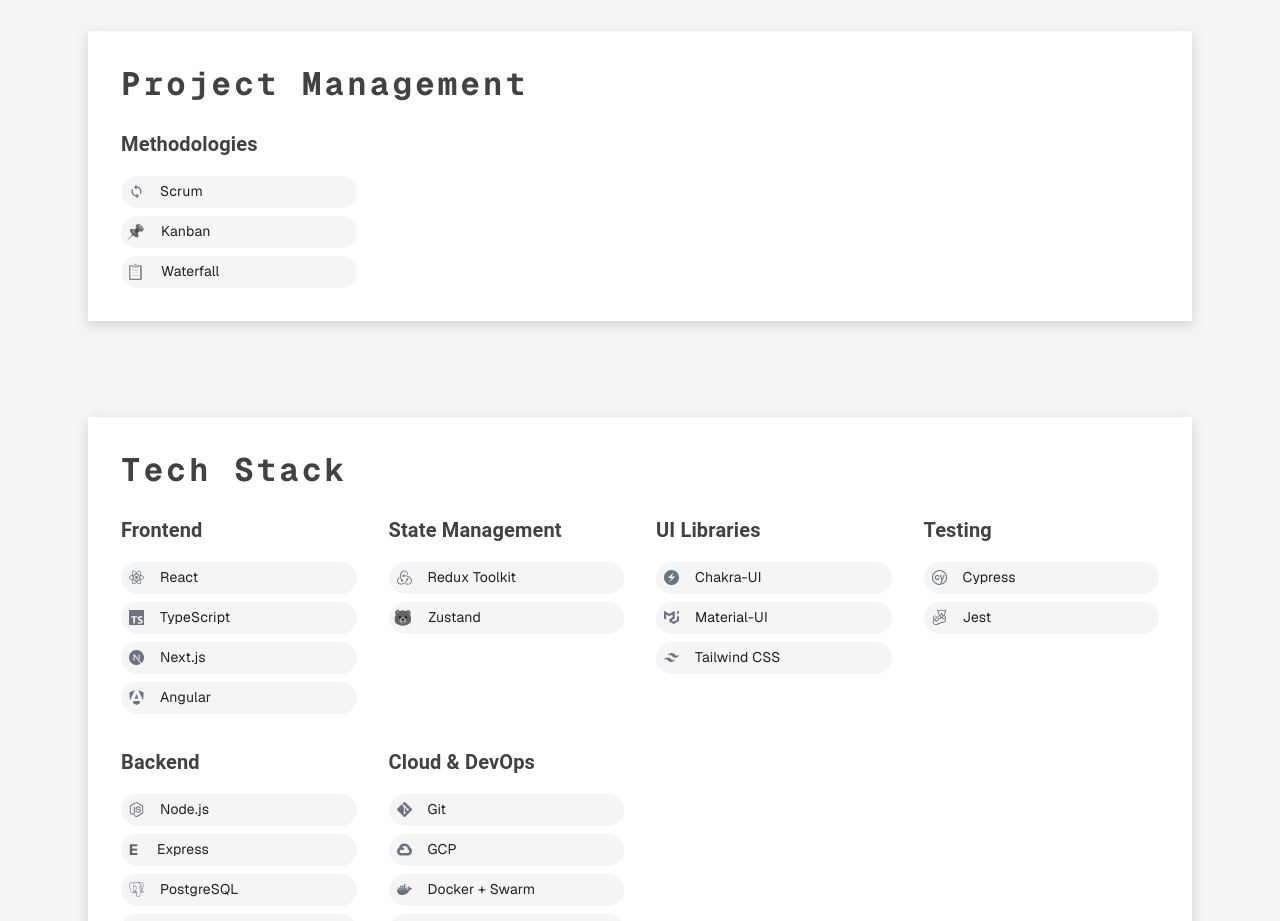
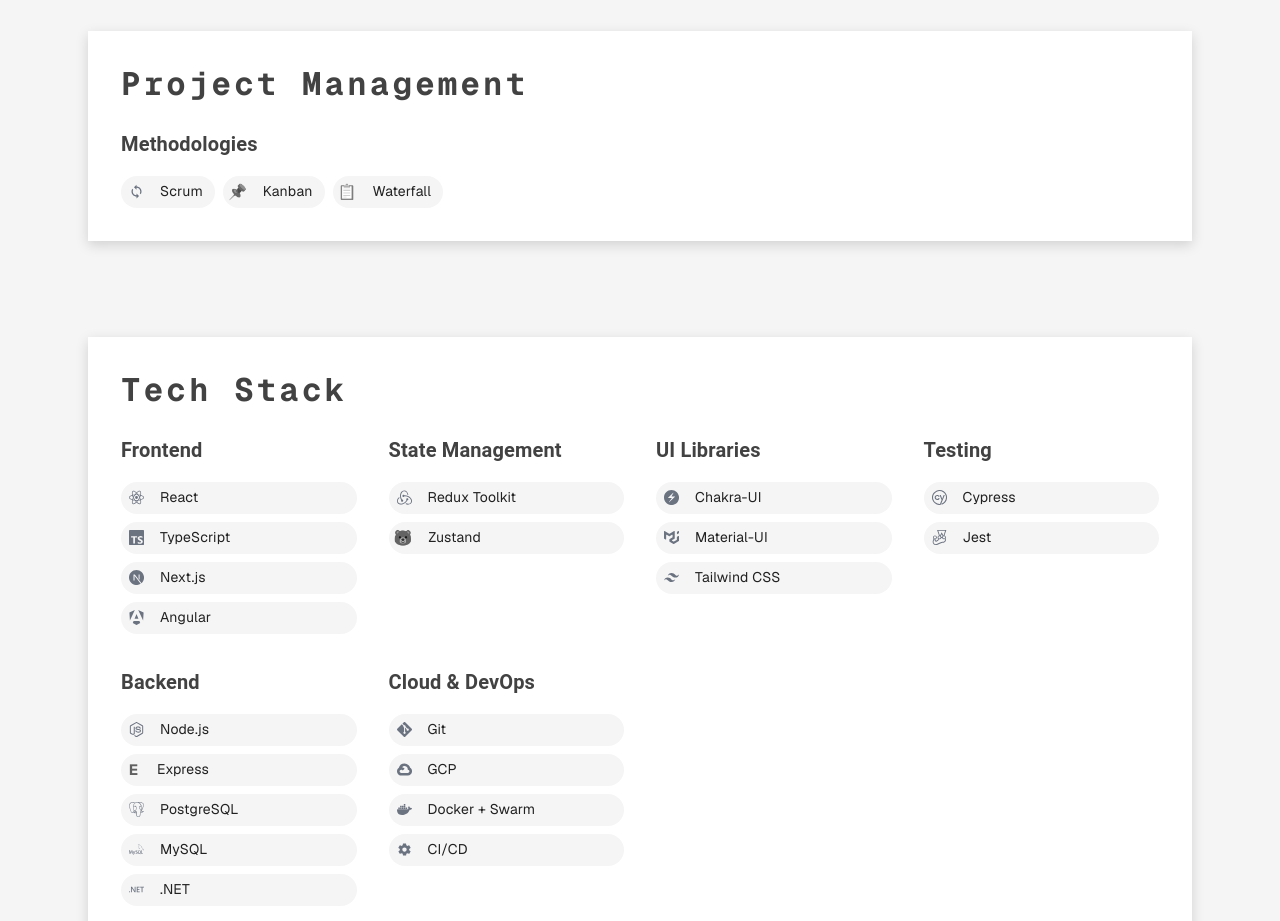
Before and after one commit to rlukawski/personal-website-2, a Next.js app: page /en#hero in a window 1280 px wide. Shown: the part 900-1821 px from the top of the page. Built offline with nearby package versions, Linux system fonts and the light colour scheme; what @mui/material-nextjs would draw is missing.

Commit message:
Add template for categories

```diff
--- a/src/components/Categories.tsx
+++ b/src/components/Categories.tsx
@@ -1,4 +1,4 @@
-import { Box, Chip, Typography } from "@mui/material";
+import { Box, BoxProps, Chip, Typography } from "@mui/material";
 import { grey } from "@mui/material/colors";
 import { IconType } from "react-icons";
 
@@ -14,17 +14,25 @@ interface TechCategory {
   items: TechItem[];
 }
 
-export const Categories = (props: { categories: TechCategory[] }) => {
-  const { categories } = props;
+export const Categories = (props: {
+  categories: TechCategory[];
+  template?: BoxProps["gridTemplateColumns"];
+  orientation?: "row" | "column";
+}) => {
+  const {
+    categories,
+    template = {
+      xs: "1fr",
+      sm: "repeat(2, 1fr)",
+      md: "repeat(4, 1fr)",
+    },
+    orientation = "column",
+  } = props;
   return (
     <Box
       sx={{
         display: "grid",
-        gridTemplateColumns: {
-          xs: "1fr",
-          sm: "repeat(2, 1fr)",
-          md: "repeat(4, 1fr)",
-        },
+        gridTemplateColumns: template,
         gap: 4,
       }}
     >
@@ -44,7 +52,7 @@ export const Categories = (props: { categories: TechCategory[] }) => {
           <Box
             sx={{
               display: "flex",
-              flexDirection: "column",
+              flexDirection: orientation,
               gap: 1,
             }}
           >
--- a/src/components/ProjectManagementSection.tsx
+++ b/src/components/ProjectManagementSection.tsx
@@ -60,7 +60,7 @@ export function ProjectManagementSection() {
 
   return (
     <SectionLayout title={t("title")} id="technologies">
-      <Categories categories={categories} />
+      <Categories categories={categories} template={{ xs: "1fr" }} orientation="row" />
     </SectionLayout>
   );
 }
```
